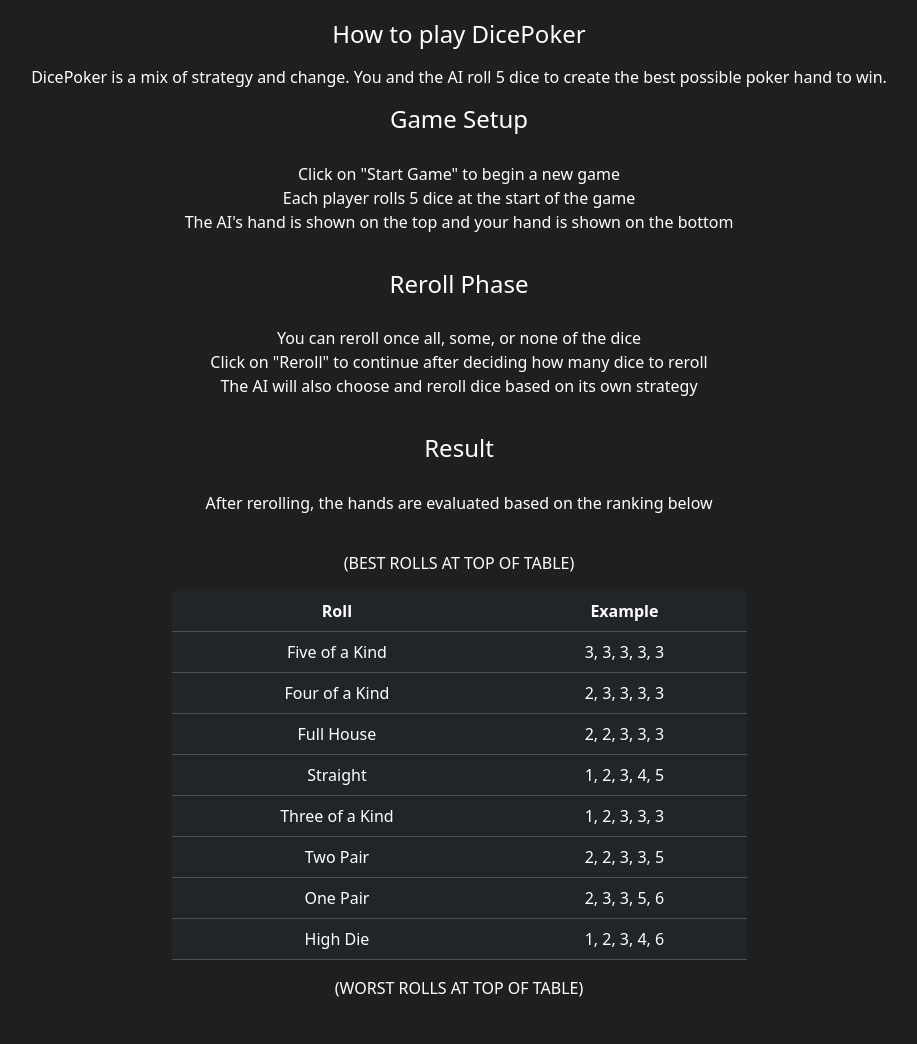
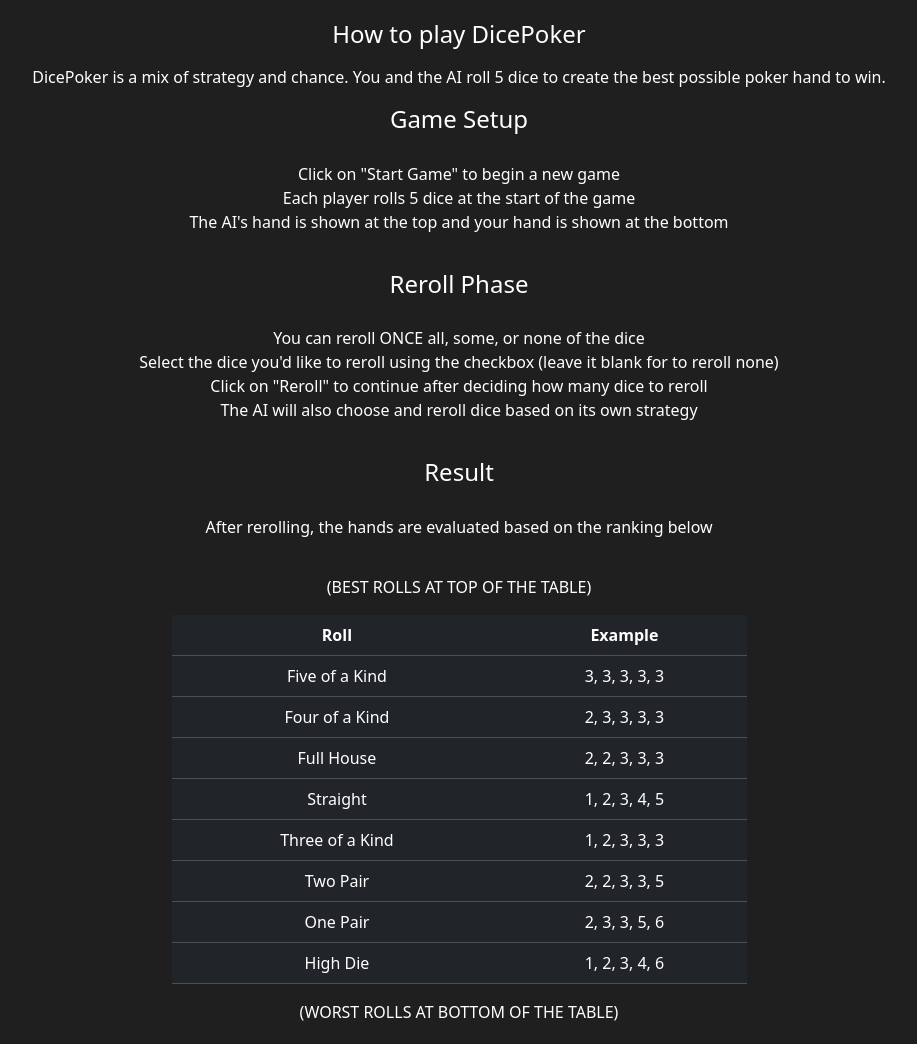
Before and after one commit to VSG-CS50/DicePoker, a Flask app: page /howtoplay in a window 1280 px wide. Shown: the part 116-1160 px from the top of the page, without its empty margins (181-1098 px from the left). Before the commit the page ends 1113 px from the top, so only its background shows below. Run offline with Flask 3, Linux system fonts and the light colour scheme; some libraries are stand-ins or nearby versions.

Commit message:
Add files via upload

```diff
--- a/templates/howtoplay.html
+++ b/templates/howtoplay.html
@@ -9,25 +9,26 @@
     <div class="txbody">
         <h4>How to play DicePoker</h4>
         <p></p>
-        DicePoker is a mix of strategy and change. You and the AI roll 5 dice to create the best possible poker hand to win.
+        DicePoker is a mix of strategy and chance. You and the AI roll 5 dice to create the best possible poker hand to win.
         <p></p>
         <h4>Game Setup</h4>
         <ul class="txbody">
             <li>Click on "Start Game" to begin a new game</li>
             <li>Each player rolls 5 dice at the start of the game</li>
-            <li>The AI's hand is shown on the top and your hand is shown on the bottom</li>
+            <li>The AI's hand is shown at the top and your hand is shown at the bottom</li>
         </ul>
         <h4>Reroll Phase</h4>
         <ul class="txbody">
-            <li>You can reroll once all, some, or none of the dice</li>
+            <li>You can reroll ONCE all, some, or none of the dice</li>
+            <li>Select the dice you'd like to reroll using the checkbox (leave it blank for to reroll none)</li>
             <li>Click on "Reroll" to continue after deciding how many dice to reroll</li>
             <li>The AI will also choose and reroll dice based on its own strategy</li>
         </ul>
         <h4>Result</h4>
         <ul class="txbody">
             <li>After rerolling, the hands are evaluated based on the ranking below</li>
-            <!-- <p></p> -->
-            <!-- <li>(BEST)</li>
+        <!-- <p></p> -->
+        <!-- <li>(BEST)</li>
             <li>Five of a Kind: [3,3,3,3,3]</li>
             <li>Four of a Kind: [2,3,3,3,3]</li>
             <li>Full House: [2,2,3,3,3]</li>
@@ -38,8 +39,8 @@
             <li>High Die: [1,2,4,5,6]</li>
             <li>(WORST)</li> -->
         </ul>
-        <!-- <p></p> -->
-        (BEST ROLLS AT TOP OF TABLE)
+    <!-- <p></p> -->
+        (BEST ROLLS AT TOP OF THE TABLE)
         <p></p>
         <table class="table table-dark">
             <thead>
@@ -84,7 +85,7 @@
             </tbody>
         </table>
         <p></p>
-        (WORST ROLLS AT TOP OF TABLE)
+        (WORST ROLLS AT BOTTOM OF THE TABLE)
     </div>
 
 {% endblock %}
--- a/templates/leaderboard.html
+++ b/templates/leaderboard.html
@@ -11,6 +11,8 @@
     <p></p>
     {% endfor %} -->
     <div class="txbody">
+        <h5>TOP 10 PLAYERS</h5>
+        <p></p>
         <table class="table table-dark">
             <thead>
                 <tr>
@@ -31,6 +33,7 @@
                 {% endfor %}
             </tbody>
         </table>
+        <p></p>
     </div>
 
 {% endblock %}
```
Also changed, not shown: templates/index.html (+8 -4 lines), templates/layout.html (+5 -5 lines).
